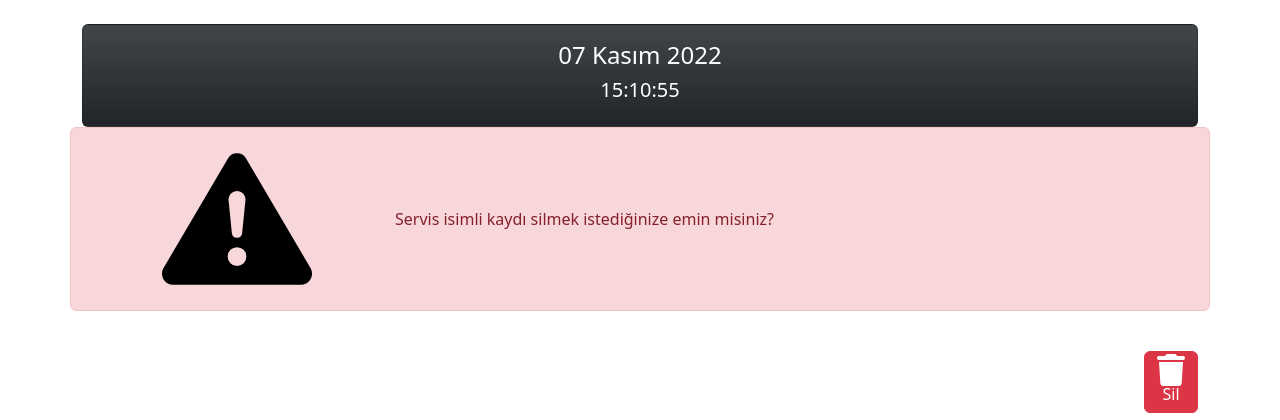
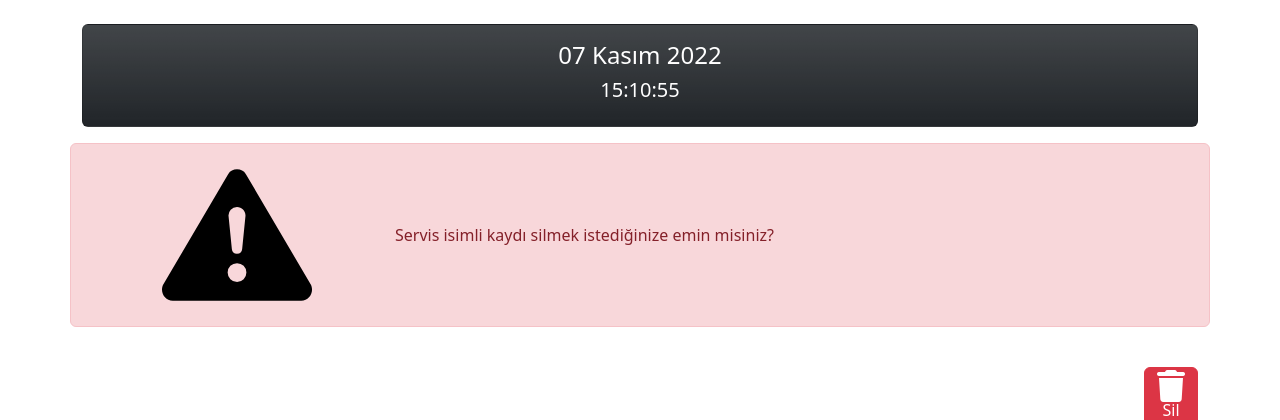
Before and after one commit to ademkocamaz/JeFlow, a Django app: page /activity/1/delete in a window 1280 px wide. Shown: the part 82-502 px from the top of the page. Run offline with Django 4.2, Linux system fonts and the light colour scheme; a user stored in the database is signed in; data comes from the database, SQL or seed files in the repository; some libraries are stand-ins or nearby versions.

Commit message:
Update layout.html

```diff
--- a/templates/layout.html
+++ b/templates/layout.html
@@ -85,7 +85,7 @@
       </symbol>
     </svg>
     <div class="container mt-4">
-      <div class="row">
+      <div class="row mb-3">
         <div class="col-md-12">
           <div class="card text-center text-bg-dark bg-gradient">
             <div class="card-body">
```
